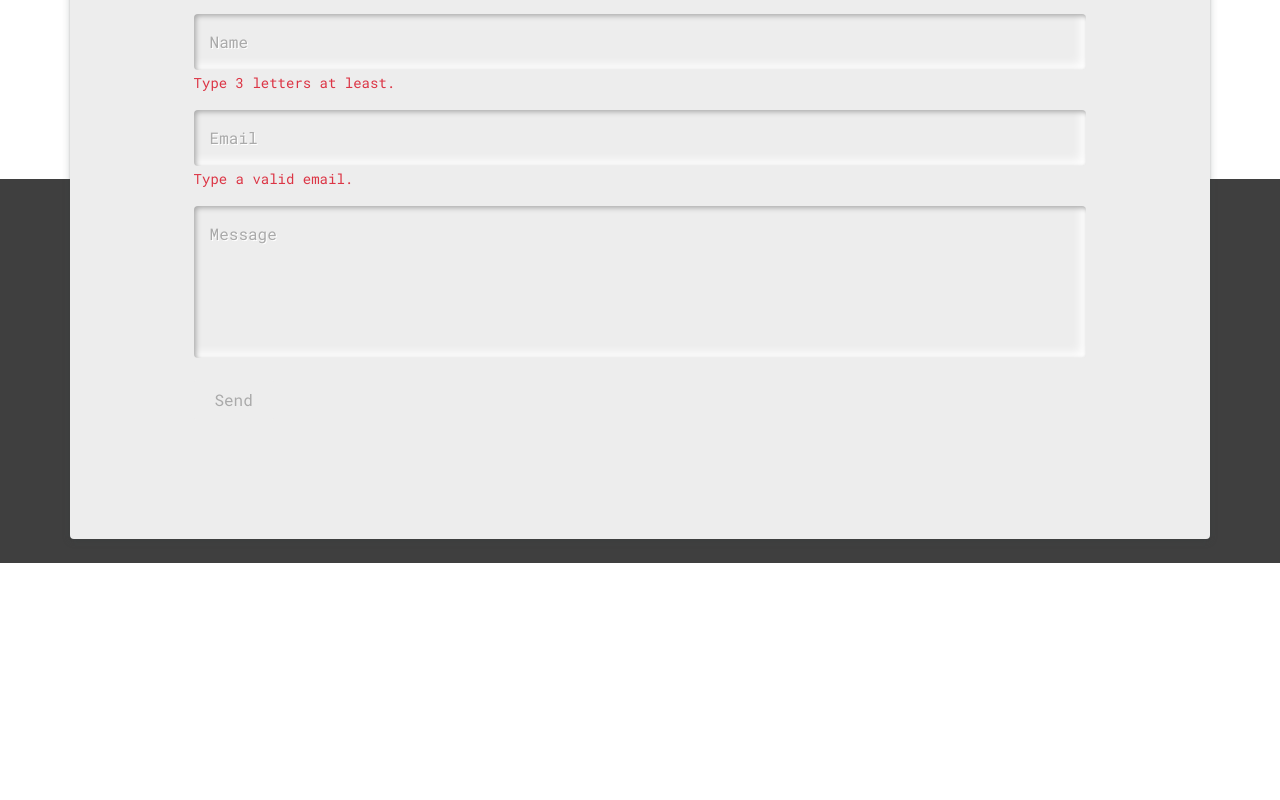
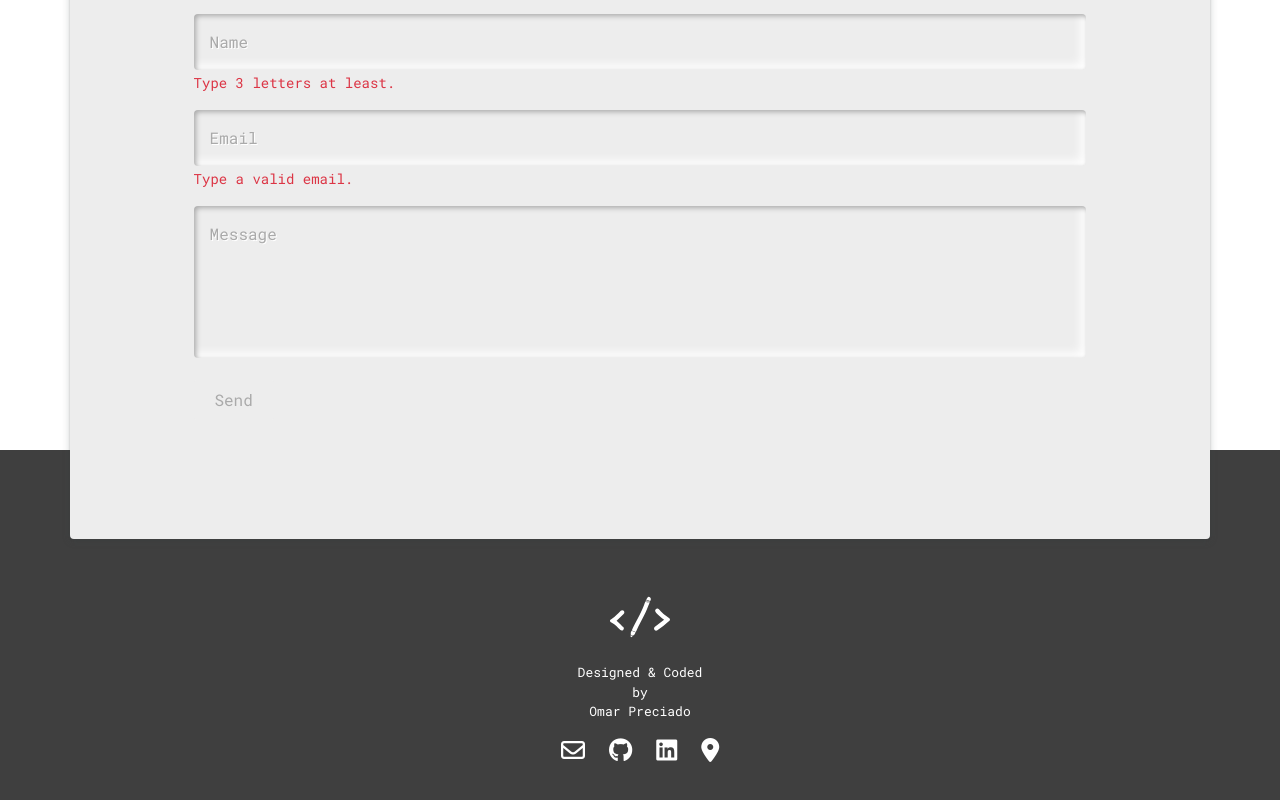
Before and after one commit to opreciaddo/portfolio, a React (Create React App) app: page / in a window 1280 px wide. Shown: the part 4724-5524 px from the top of the page. Before the commit the page ends 5287 px from the top, so only its background shows below. Built offline with nearby package versions, Linux system fonts and the light colour scheme.

Commit message:
Footer implemented

```diff
--- a/src/App.tsx
+++ b/src/App.tsx
@@ -5,6 +5,7 @@ import HeaderBkg from './shared/HeaderBkg/HeaderBkg.component';
 import FooterBkg from './shared/FooterBkg/FooterBkg.component';
 import Navbar from './shared/Navbar/Navbar.component';
 import Sections from './components/Sections/Sections.component';
+import Footer from './shared/Footer/Footer.component';
 
 
 function App() {
@@ -16,6 +17,7 @@ function App() {
         <Sections />
       </div>
       <FooterBkg />
+      <Footer />
     </div>
   );
 }
--- /dev/null
+++ b/src/shared/Footer/Footer.component.tsx
@@ -0,0 +1,42 @@
+import React, { FC } from 'react';
+// Pictures
+import icono from '../../assets/icons/icono.svg'
+// Styles
+import './Footer.style.scss';
+
+
+type FooterProps = {}
+
+const Footer: FC<FooterProps> = () => {
+
+  return (
+    <footer className='Footer'>
+      <ul className="footer-content">
+        <li className="footer-item">
+          <a href="#" className="navbar-brand">
+            <img id="icon" src={icono} alt="code" />
+          </a>
+        </li>
+        <li className="footer-item">
+          <p>Designed &amp; Coded <br />by<br /> Omar Preciado</p>
+        </li>
+        <li className="footer-item">
+          <a href="mailto:o.preciaddo@gmail.com" target="_blank" rel="noreferrer">
+            <i className="fa-regular fa-envelope fa-xl" aria-hidden="true"></i>
+          </a>
+          <a href="https://github.com/opreciaddo" target="_blank" rel="noreferrer">
+            <i className="fa-brands fa-github fa-xl" aria-hidden="true"></i>
+          </a>
+          <a href="https://www.linkedin.com/in/opreciaddo/" target="_blank" rel="noreferrer">
+            <i className="fa-brands fa-linkedin fa-xl" aria-hidden="true"></i>
+          </a>
+          <a href="https://www.google.com.mx/maps/place/Santiago+de+Quer%C3%A9taro,+Qro./@20.6120588,-100.5750282,11z/data=!3m1!4b1!4m6!3m5!1s0x85d35b8fdc5b9255:0x97b094aa561b832f!8m2!3d20.5887932!4d-100.3898881!16zL20vMDF2ZGIz?entry=ttu" target="_blank" rel="noreferrer">
+            <i className="fa-solid fa-location-dot fa-xl" aria-hidden="true"></i>
+          </a>
+        </li>
+      </ul>
+    </footer>
+  );
+};
+
+export default Footer;
--- /dev/null
+++ b/src/shared/Footer/Footer.style.scss
@@ -0,0 +1,39 @@
+.Footer {
+  margin: 48px 0 !important;
+  padding: 0;
+  color: var(--bs-white);
+
+  .footer-content {
+    list-style-type: none;
+    margin: 0;
+    padding: 0;
+    display: flex;
+    flex-direction: column;
+    justify-content: center;
+    align-items: center;
+
+    .footer-item {
+      text-align: center;
+
+      a {
+        margin: 12px;
+        color: var(--bs-white);
+
+        #icon {
+          width: 60px;
+          height: 60px;
+          margin-bottom: 16px;
+        }
+
+        &:hover {
+          color: var(--bs-3rd);
+        }
+      }
+
+      p {
+        color: var(--bs-white);
+        margin-bottom: 16px;
+      }
+    }
+  }
+}
```
